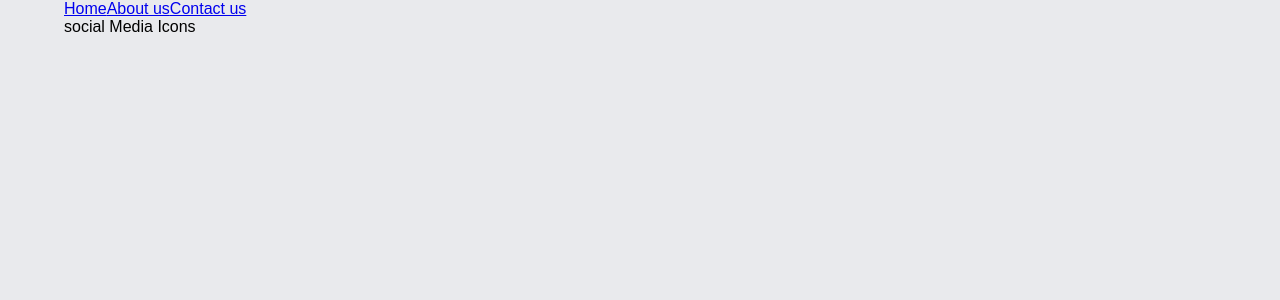
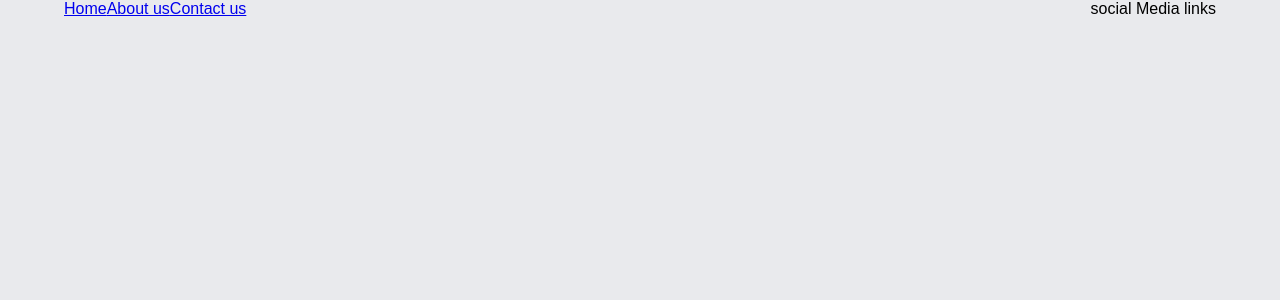
Before and after one commit to Ugesh2204/ReactBlog, a React (Create React App) app: page / in a window 1280 px wide. Shown: the top 300 px of the page. Built offline with nearby package versions, Linux system fonts and the light colour scheme.

Commit message:
Header css added

```diff
--- a/src/components/Header/index.js
+++ b/src/components/Header/index.js
@@ -1,4 +1,5 @@
 import React from'react';
+import './style.css';
 
 const Header = props => {
     return (
@@ -9,7 +10,7 @@
              <a href="#">Contact us</a>
          </nav>
          <div>
-             social Media Icons
+             social Media links
          </div>
         </header>
     );
--- a/src/components/Header/style.css
+++ b/src/components/Header/style.css
@@ -0,0 +1,15 @@
+.header {
+    display: flex;
+    justify-content: space-between;
+}
+
+.headerMenu {
+    margin: 10px 0;
+}
+
+.headerMenu a {
+   display: inline-block;
+   margin:0 10px;
+   text-decoration: none;
+   color: #565673;
+}
```
